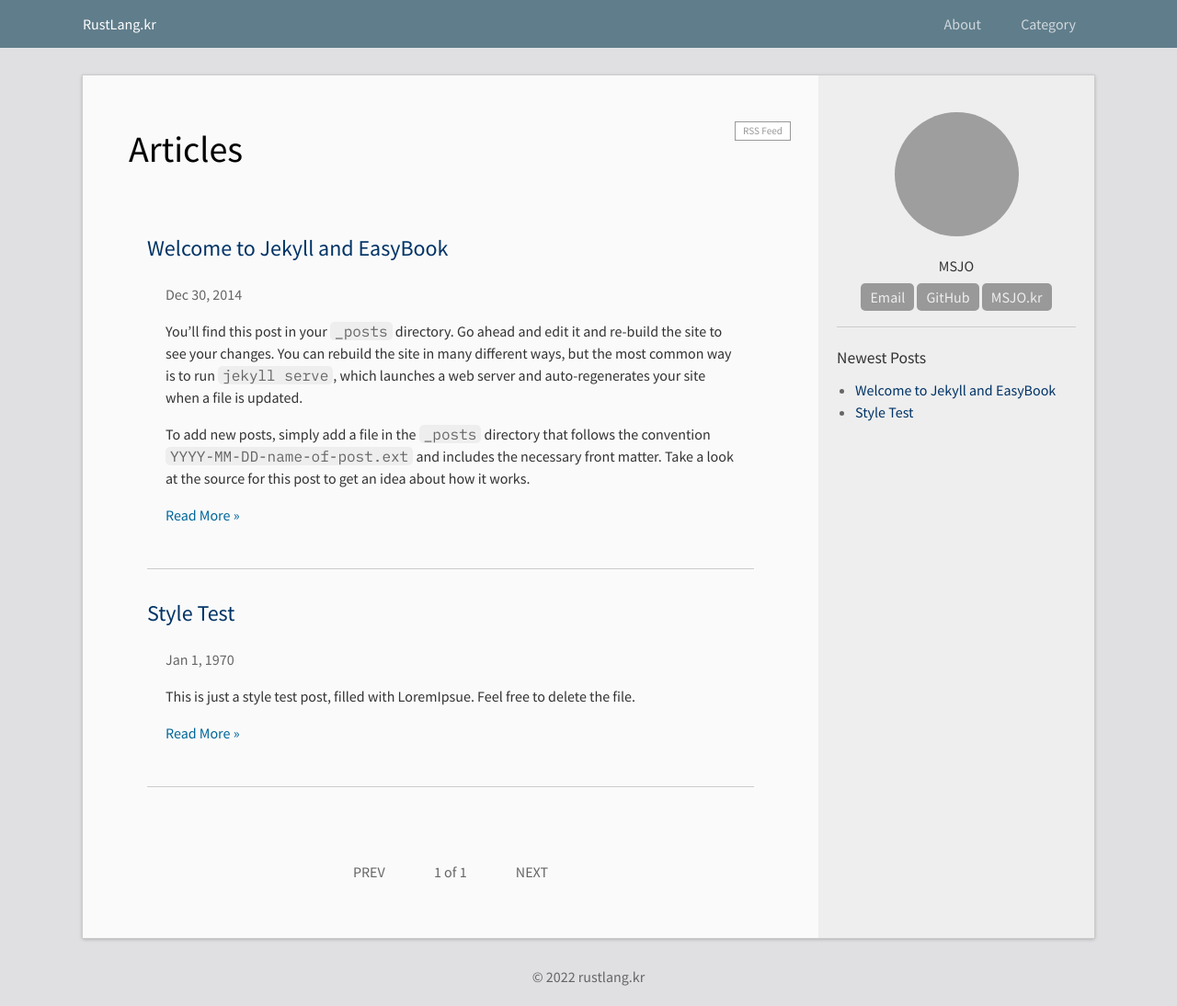
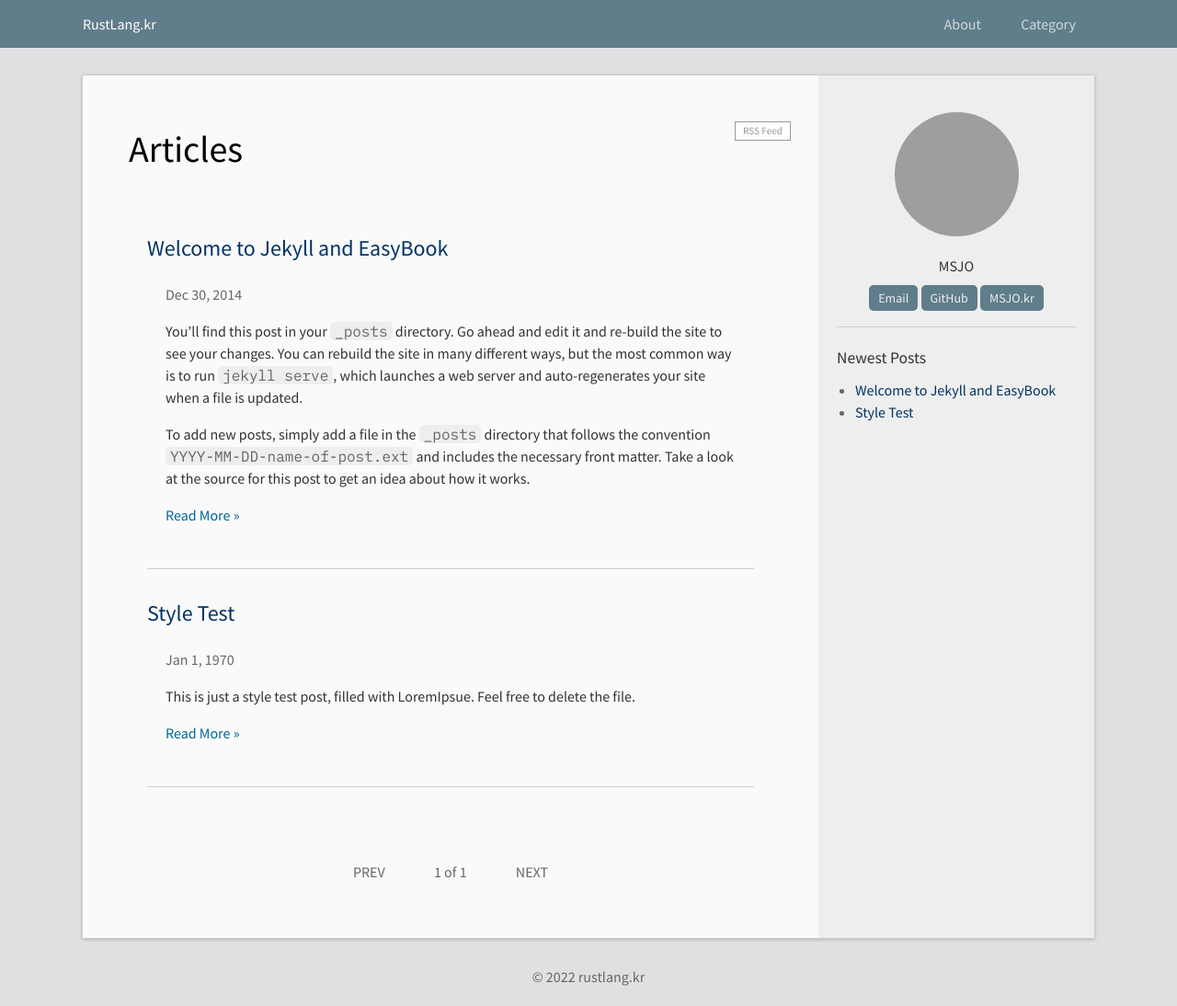
Before and after one commit to DebugJO/rustlang, a Jekyll site: the page built from index.html, in a window 1280 px wide. Shown: the whole page at 92% size. Built offline with Jekyll 4.4.1, drawn with Linux system fonts in a browser that asks for light colours; the list of posts is cut into pages by our own code; grey boxes are pictures that could not be loaded.

Commit message:
Update _layout.scss

```diff
--- a/_sass/_layout.scss
+++ b/_sass/_layout.scss
@@ -202,11 +202,12 @@ $hide-sidebar-screen-width: 1120px;
 	.contact {
 		margin-top: 10px;
 		a {
-			background: #999;
+			background: #607D8B;
 			color: #eee;
 			padding: 5px 10px;
 			text-decoration: none;
 			border-radius: 5px;
+			font-size: 14px;
     		white-space: nowrap;
 
 			&:hover {
```
